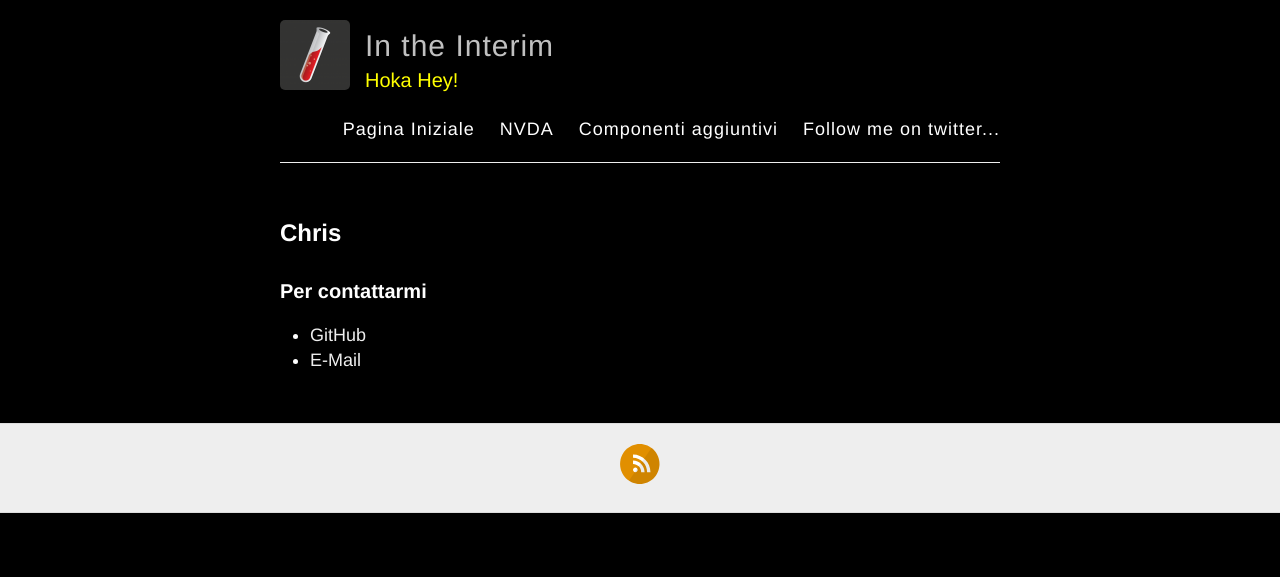
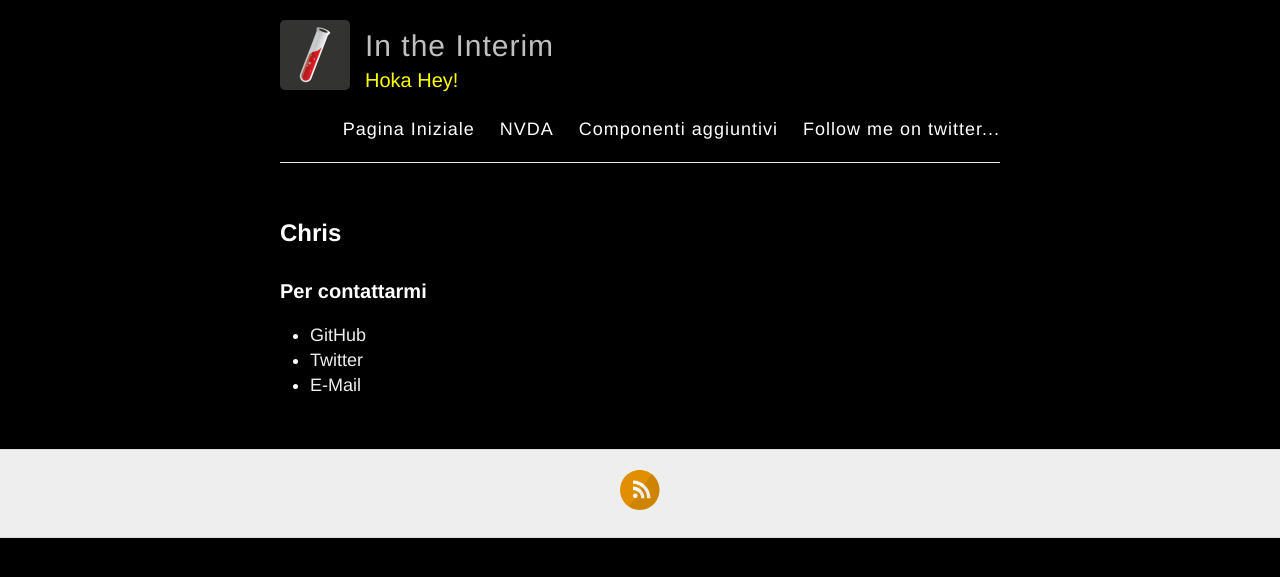
Before and after one commit to Christianlm/Christianlm.github.io, a Jekyll site: the page built from chris.md, in a window 1280 px wide. Shown: the top 577 px of the page. Built offline with Jekyll 4.4.1, drawn with Linux system fonts in a browser that asks for light colours.

Commit message:
My contacts...

```diff
--- a/chris.md
+++ b/chris.md
@@ -6,4 +6,5 @@ layout: page
 
 ### Per contattarmi ###
 * [GitHub](https://github.com/Christianlm)
+* [Twitter](https://twitter.com/llajta2012)
 * [E-Mail](mailto:llajta2012@gmail.com)
```
